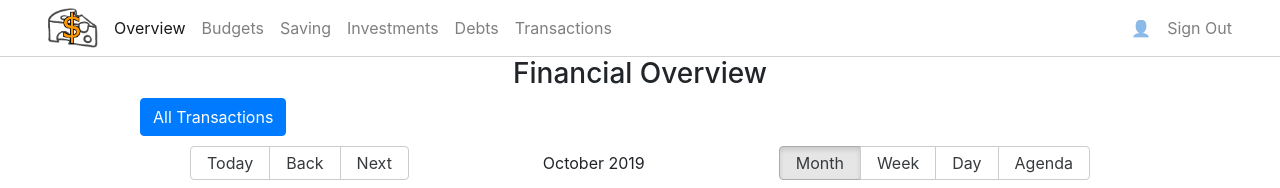
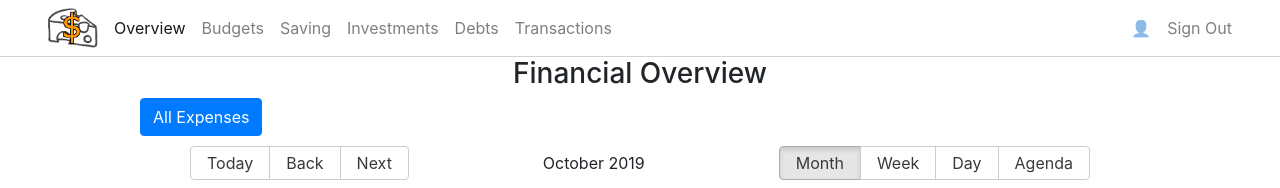
Before and after one commit to jmkoontz/cheddar, a React (Create React App) app in the folder frontend/: page / in a window 1280 px wide. Shown: the top 188 px of the page. Built offline with nearby package versions, Linux system fonts and the light colour scheme; no server answers; sample sign-in values are in the browser's storage.

Commit message:
Change Transactions Wordings

```diff
--- a/frontend/src/components/Calendar/EventListModal.js
+++ b/frontend/src/components/Calendar/EventListModal.js
@@ -99,7 +99,7 @@ class EventListModal extends React.Component {
       <span>
         <Modal show={this.state.isOpen} onHide={this.handleClose}>
           <Modal.Header closeButton>
-            <Modal.Title>Upcoming Transactions</Modal.Title>
+            <Modal.Title>Upcoming Expenses</Modal.Title>
           </Modal.Header>
 
           <Modal.Body>
--- a/frontend/src/components/Calendar/EventModal.js
+++ b/frontend/src/components/Calendar/EventModal.js
@@ -84,8 +84,8 @@ class EventModal extends React.Component {
         <Modal.Header closeButton>
           {
             this.props.isNew ?
-              <Modal.Title>Add Transaction</Modal.Title>
-              : <Modal.Title>Edit Transaction</Modal.Title>
+              <Modal.Title>Add Expense</Modal.Title>
+              : <Modal.Title>Edit Expense</Modal.Title>
           }
         </Modal.Header>
 
--- a/frontend/src/components/Overview/Overview.js
+++ b/frontend/src/components/Overview/Overview.js
@@ -18,7 +18,7 @@ class Overview extends React.Component {
       <div className="BigDivArea">
         <h3>Financial Overview</h3>
 
-        <Button id={'events-button'} onClick={() => {this.eventListModal.current.open()}}>All Transactions</Button>
+        <Button id={'events-button'} onClick={() => {this.eventListModal.current.open()}}>All Expenses</Button>
         <EventListModal
           ref={this.eventListModal}
           onClose={() => {this.calendar.current.displayEvents()}}
```
